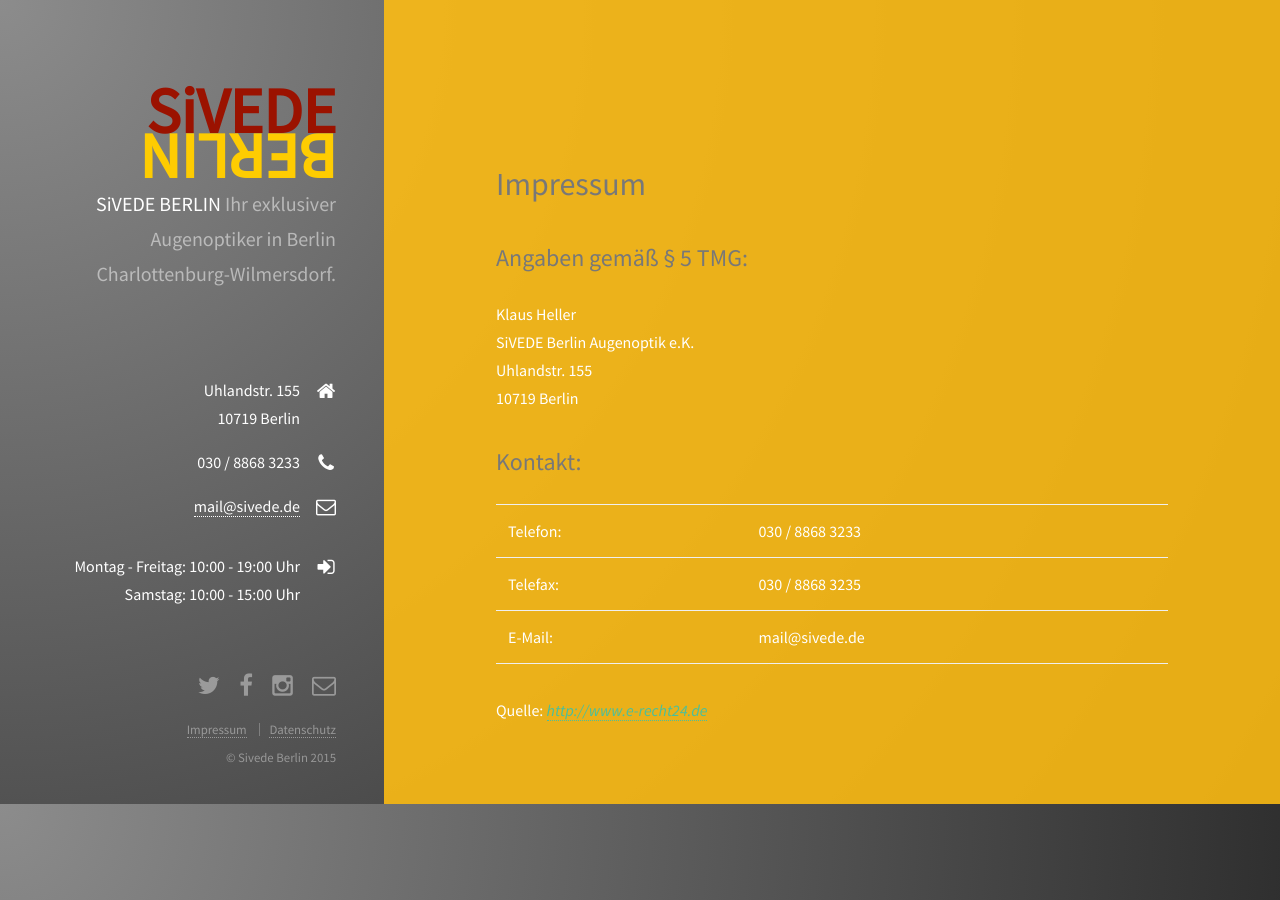
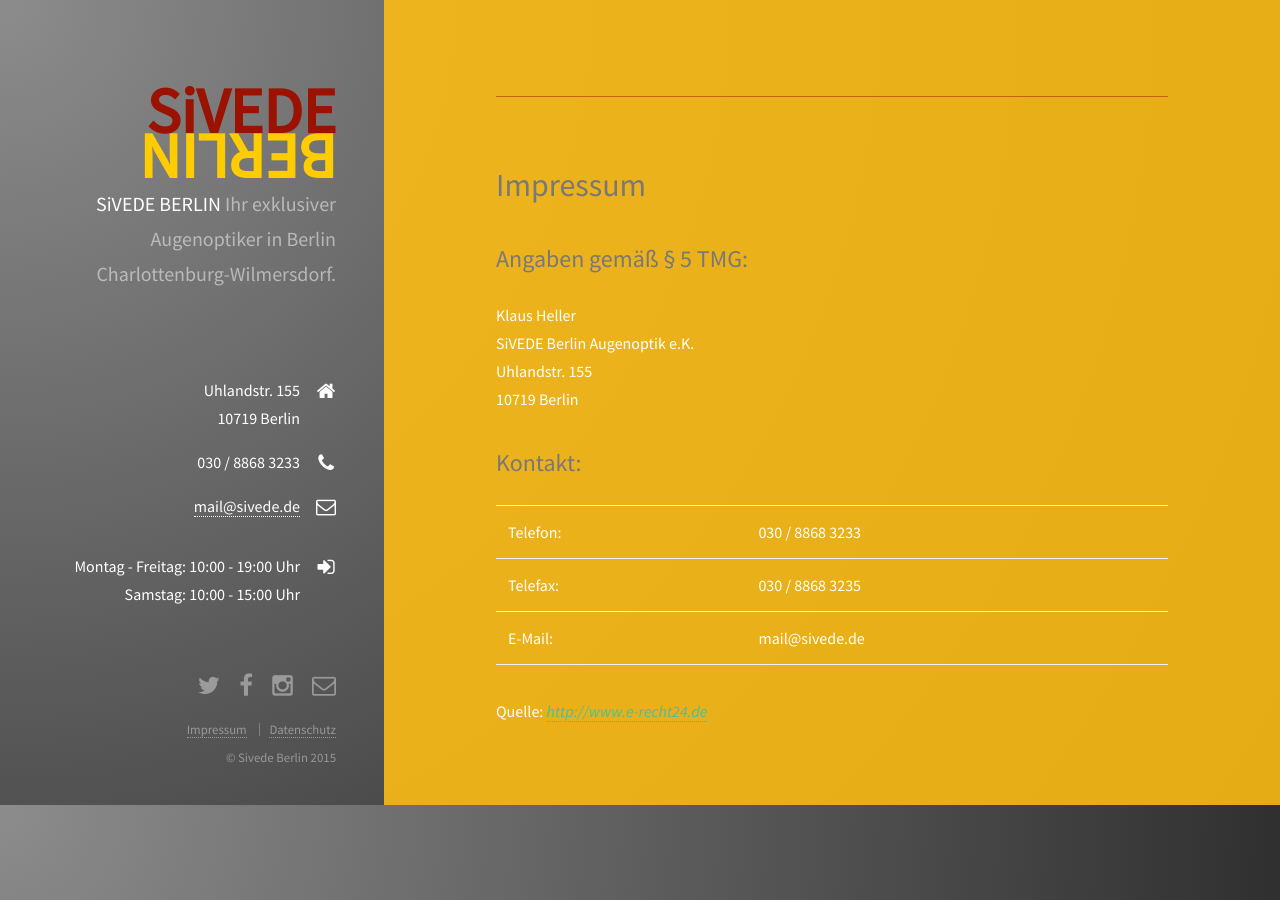
Before and after one commit to noobit/sivede, a Jekyll site: the page built from impressum.md, in a window 1280 px wide. Built offline with Jekyll 4.4.1, drawn with Linux system fonts in a browser that asks for light colours; nearby versions of some CDN libraries.

Commit message:
new layout. flat

```diff
--- a/_includes/header.html
+++ b/_includes/header.html
@@ -1,5 +1,5 @@
 <header id="header">
-  <a href="/" class="avatar logo">
+  <a href="{{ site.baseurl }}" class="avatar logo">
     <span class="sivede">SiVEDE</span><span class="berlin">BERLIN</span>
   </a>
   <h1><strong>SiVEDE BERLIN</strong><br />
--- a/css/style.css
+++ b/css/style.css
@@ -7,6 +7,7 @@
 em, i{font-style:italic;}
 p{margin:0 0 2em 0;color:#fff;}
 #one p{margin:0 0 2em 0;}
+#maps { margin-bottom: 50px; }
 h1, h2, h3, h4, h5, h6{color:#787878;font-weight:400;line-height:1em;margin:0 0 1em 0;}
 h1 a, h2 a, h3 a, h4 a, h5 a, h6 a{color:inherit;text-decoration:none;}
 h1{font-size:2em;line-height:1.5em;}
@@ -26,7 +27,8 @@
 .align-left{text-align:left;}
 .align-center{text-align:center;}
 .align-right{text-align:right;}
-section {margin:0 4em; padding:4em 0 0 0;position:relative;}
+section {margin:0 4em; padding:4em 0 0 0;position:relative;border-top: 1px solid rgba(155, 18, 0, 0.49);}
+#one {border:none;}
 section.special, article.special{text-align:center;}
 header p{color:#b2b2b2;position:relative;margin:0 0 1.5em 0;}
 header h2 + p{font-size:1.25em;margin-top:-1em;line-height:1.5em;}
@@ -91,14 +93,14 @@
 .image{border-radius:0.5em;border:0;display:inline-block;position:relative;}
 .image:before{-moz-transition:opacity 0.2s ease-in-out;-webkit-transition:opacity 0.2s ease-in-out;-o-transition:opacity 0.2s ease-in-out;-ms-transition:opacity 0.2s ease-in-out;transition:opacity 0.2s ease-in-out;border-radius:0.5em;content:'';display:block;height:100%;left:0;opacity:0.5;position:absolute;top:0;width:100%;}
 .image.thumb{text-align:center;}
-.image.thumb:after{-moz-transition:opacity 0.2s ease-in-out;-webkit-transition:opacity 0.2s ease-in-out;-o-transition:opacity 0.2s ease-in-out;-ms-transition:opacity 0.2s ease-in-out;transition:opacity 0.2s ease-in-out;border-radius:0.5em;border:solid 3px rgba(255, 255, 255, 0.5);background: rgba(255, 255, 255, 0.5);color:gray;content:'Galerie';display:inline-block;font-size:0.8em;font-weight:400;left:50%;line-height:2.25em;margin:-1.25em 0 0 -3em;opacity:0;padding:0 1.5em;position:absolute;text-align:center;text-decoration:none;top:50%;white-space:nowrap;}
+.image.thumb:after{-moz-transition:opacity 0.2s ease-in-out;-webkit-transition:opacity 0.2s ease-in-out;-o-transition:opacity 0.2s ease-in-out;-ms-transition:opacity 0.2s ease-in-out;transition:opacity 0.2s ease-in-out;border-radius:0.5em;border:solid 3px rgba(255, 255, 255, 0.5);background: rgba(255, 255, 255, 0.5);color:#fff;content:'Galerie';display:inline-block;font-size:0.8em;font-weight:400;left:50%;line-height:2.25em;margin:-1.25em 0 0 -3em;opacity:0;padding:0 1.5em;position:absolute;text-align:center;text-decoration:none;top:50%;white-space:nowrap;}
 .image.thumb:hover:after{opacity:1.0;}
 .image.thumb:hover:before{background:url("images/overlay.png"), url("images/overlay.png");opacity:1.0;}
 .image img{border-radius:0.5em;display:block;}
 .image.left{float:left;margin:0 1.5em 1em 0;top:0.25em;}
 .image.right{float:right;margin:0 0 1em 1.5em;top:0.25em;}
 .image.left, .image.right{max-width:40%;}
-#one .image.right {max-width:55%;}
+#one .image.right {max-width:60%;}
 .image.left img, .image.right img{width:100%;}
 .image.fit{display:block;width:100%;}
 .image.fit img{width:100%;}
@@ -274,6 +276,7 @@
 #schaufenster .slick-list {
 	border-radius: 0.5em;
 }
+.slick-slider { margin-bottom: 80px;}
 .maps iframe {
     pointer-events: none;
 }
--- a/js/init.js
+++ b/js/init.js
@@ -1,3 +1,6 @@
+---
+---
+
 /*
 	Strata by HTML5 UP
 	html5up.net | @n33co
@@ -21,12 +24,12 @@
 		reset: 'normalize',
 		containers: '100%',
 		breakpoints: {
-			global: { href: '/sivede/css/style.css', grid: { gutters: ['2.5em', 0] } },
-			xlarge: { media: '(max-width: 1800px)', href: '/sivede/css/style-xlarge.css' },
-			large: { media: '(max-width: 1280px)', href: '/sivede/css/style-large.css', grid: { gutters: ['2em', 0] } },
-			medium: { media: '(max-width: 980px)', href: '/sivede/css/style-medium.css' },
-			small: { media: '(max-width: 736px)', href: '/sivede/css/style-small.css', grid: { gutters: ['1.5em', 0] }, viewport: { scalable: false } },
-			xsmall: { media: '(max-width: 480px)', href: '/sivede/css/style-xsmall.css' }
+			global: { href: "{{ site.baseurl }}/css/style.css", grid: { gutters: ['2.5em', 0] } },
+			xlarge: { media: '(max-width: 1800px)', href: "{{ site.baseurl }}/css/style-xlarge.css" },
+			large: { media: '(max-width: 1280px)', href: "{{ site.baseurl }}/css/style-large.css", grid: { gutters: ['2em', 0] } },
+			medium: { media: '(max-width: 980px)', href: "{{ site.baseurl }}/css/style-medium.css" },
+			small: { media: '(max-width: 736px)', href: "{{ site.baseurl }}/css/style-small.css", grid: { gutters: ['1.5em', 0] }, viewport: { scalable: false } },
+			xsmall: { media: '(max-width: 480px)', href: "{{ site.baseurl }}/css/style-xsmall.css" }
 		}
 	});
 
```
Also changed, not shown: index.md (+1 -1 lines).
